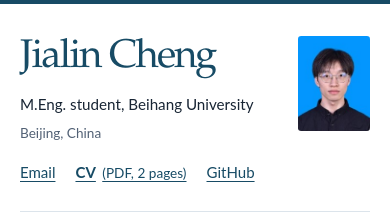
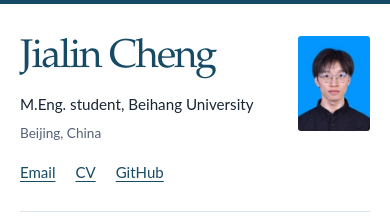
Before and after one commit to cjl-cheng/cjl-cheng.github.io, a plain HTML site: page index.html in a window 390 px wide. Shown: the top 217 px of the page. Drawn offline with Linux system fonts and the light colour scheme.

Commit message:
Simplify visitor-facing CV links

```diff
--- a/index.html
+++ b/index.html
@@ -12,10 +12,10 @@
   <meta property="og:locale" content="en_US">
   <meta property="og:url" content="https://cjl-cheng.github.io/">
   <meta property="og:title" content="Jialin Cheng | AI Interpretability and Trustworthy AI">
-  <meta property="og:description" content="Research experience in language-model interpretability, positional information and interpretable error detection. Academic profile and two-page CV.">
+  <meta property="og:description" content="Research experience in language-model interpretability, positional information and interpretable error detection. Academic profile and CV.">
   <meta name="twitter:card" content="summary">
   <meta name="twitter:title" content="Jialin Cheng | AI Interpretability and Trustworthy AI">
-  <meta name="twitter:description" content="Research experience in language-model interpretability, positional information and interpretable error detection. Academic profile and two-page CV.">
+  <meta name="twitter:description" content="Research experience in language-model interpretability, positional information and interpretable error detection. Academic profile and CV.">
   <link rel="icon" href="assets/favicon.svg" type="image/svg+xml">
   <link rel="stylesheet" href="styles.css?v=20261113">
   <script src="script.js?v=20261018" defer></script>
@@ -36,7 +36,7 @@
       </div>
       <div class="profile-links" aria-label="Contact and profile links">
         <a href="mailto:cjl_cheng@buaa.edu.cn">Email</a>
-        <a class="cv-link" href="files/Jialin_Cheng_CV.pdf" download>CV <span>(PDF, 2 pages)</span></a>
+        <a class="cv-link" href="files/Jialin_Cheng_CV.pdf" download>CV</a>
         <a href="https://github.com/cjl-cheng" target="_blank" rel="noopener noreferrer">GitHub<span class="sr-only"> (opens in a new tab)</span></a>
       </div>
       <nav aria-label="Page sections">
@@ -160,7 +160,7 @@
         <h2 id="contact-title">Contact &amp; CV</h2>
         <p>I welcome conversations about AI interpretability and trustworthy AI.</p>
         <a class="contact-email" href="mailto:cjl_cheng@buaa.edu.cn">cjl_cheng@buaa.edu.cn</a>
-        <p class="cv-note" id="cv"><a href="files/Jialin_Cheng_CV.pdf" download>Download my CV (PDF, 2 pages)</a></p>
+        <p class="cv-note" id="cv"><a href="files/Jialin_Cheng_CV.pdf" download>CV</a></p>
       </section>
 
       <footer class="site-footer">
--- a/styles.css
+++ b/styles.css
@@ -168,17 +168,6 @@ p {
   display: inline-flex;
   align-items: center;
   min-height: 2.75rem;
-}
-
-.profile-links .cv-link {
-  flex-basis: 100%;
-  gap: 0.4rem;
-  font-weight: 700;
-}
-
-.cv-link span {
-  font-size: 0.85rem;
-  font-weight: 400;
 }
 
 nav {
@@ -475,10 +464,6 @@ strong {
     margin-top: 0.35rem;
   }
 
-  .profile-links .cv-link {
-    flex-basis: auto;
-  }
-
   nav {
     flex-direction: row;
     flex-wrap: wrap;
```
Also changed, not shown: 1 other file.
